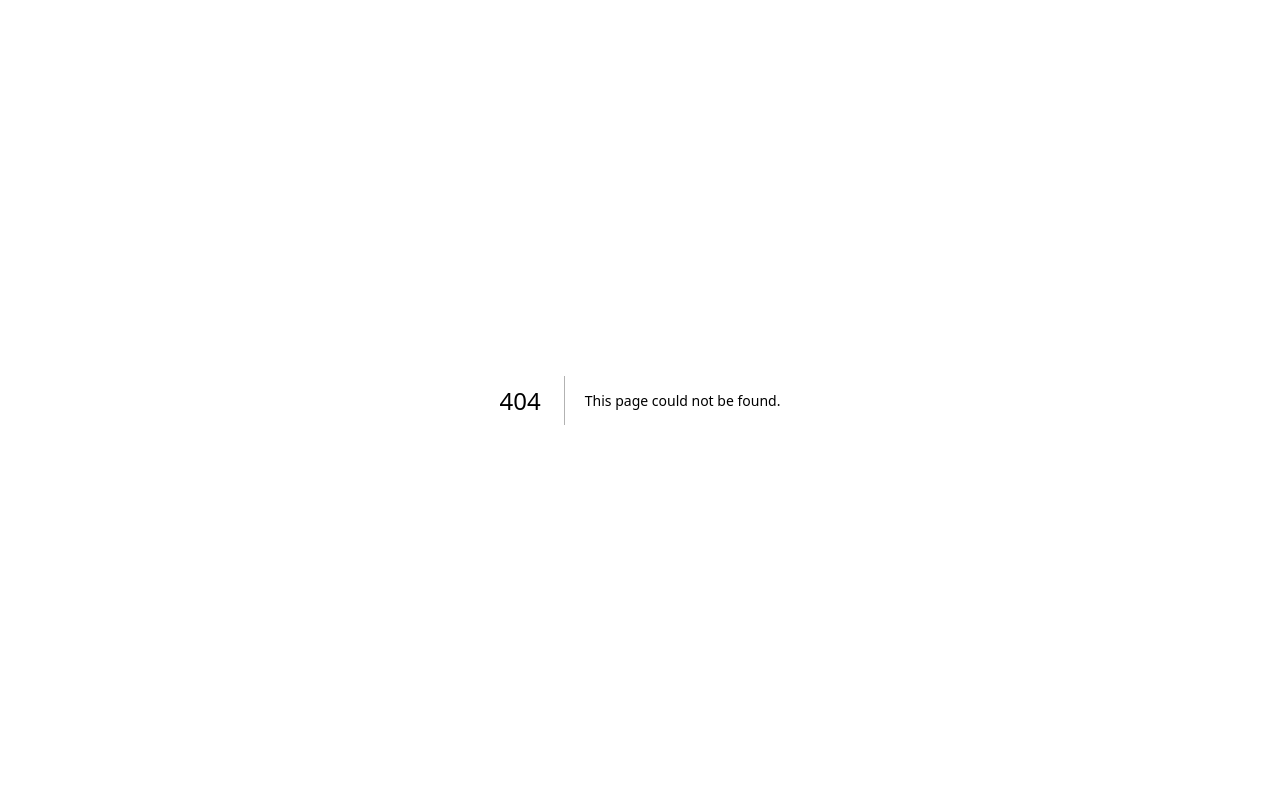
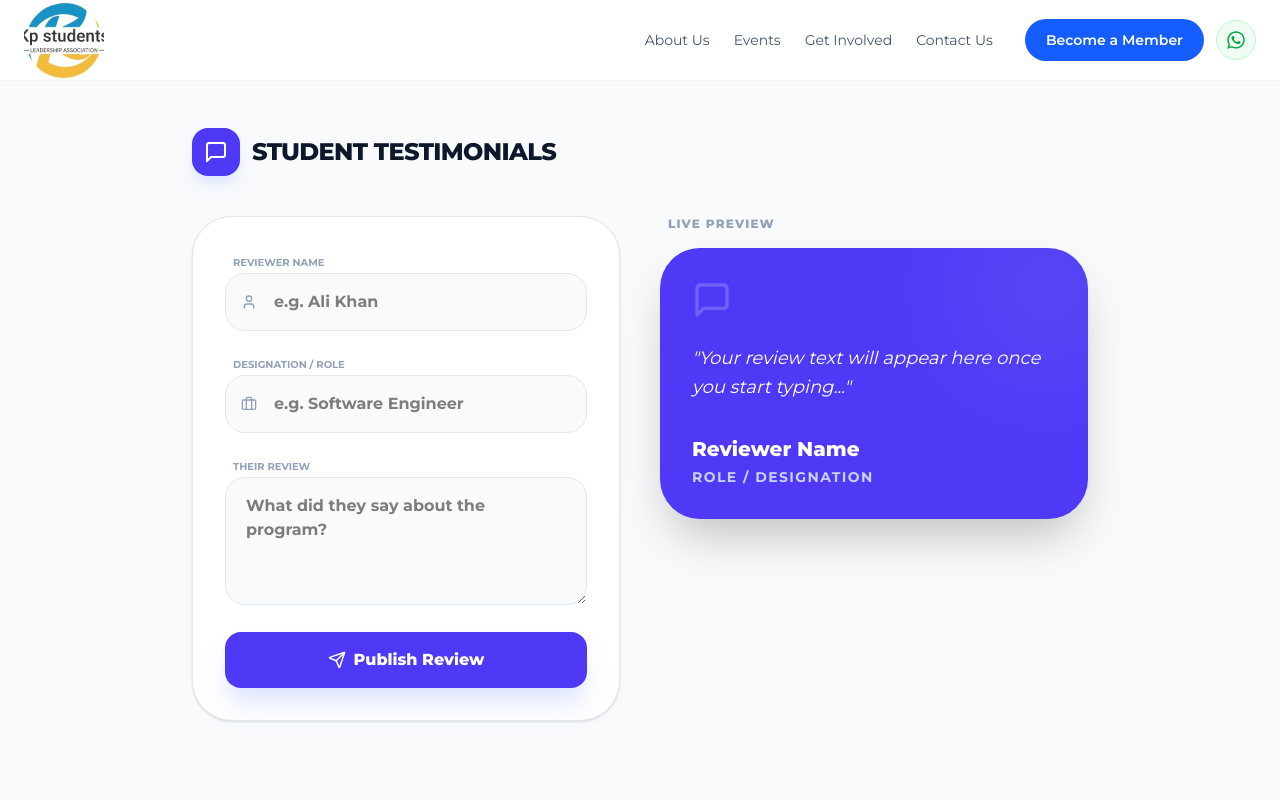
Before and after one commit to mussadiqkhan6886/kpsla, a Next.js app: page /add-review in a window 1280 px wide. Before the commit this address had no page. Shown: the top 800 px of the page. Built offline with nearby package versions, Linux system fonts and the light colour scheme.

Commit message:
stories done

```diff
--- /dev/null
+++ b/app/(main)/add-review/page.tsx
@@ -0,0 +1,111 @@
+"use client"
+import React, { useState } from 'react'
+import { LuUser, LuBriefcase, LuMessageSquare, LuSend, LuTrash2 } from 'react-icons/lu'
+import axios from 'axios'
+
+const AddReviewPage = () => {
+  const [loading, setLoading] = useState(false);
+  const [formData, setFormData] = useState({ name: '', role: '', text: '' });
+
+  const handleChange = (e: React.ChangeEvent<HTMLInputElement | HTMLTextAreaElement>) => {
+    setFormData({ ...formData, [e.target.name]: e.target.value });
+  };
+
+  const handleSubmit = async (e: React.FormEvent) => {
+    e.preventDefault();
+    setLoading(true);
+    try {
+      const res = await axios.post('/api/review', formData);
+      if (res.status === 201) {
+        alert("Review added successfully!");
+        setFormData({ name: '', role: '', text: '' });
+      }
+    } catch (err) {
+      alert("Failed to save review");
+    } finally {
+      setLoading(false);
+    }
+  };
+
+  return (
+    <div className="p-6 md:p-12 mt-20 bg-slate-50 min-h-screen">
+      <div className="max-w-4xl mx-auto">
+        <div className="flex items-center gap-3 mb-10">
+          <div className="p-3 bg-indigo-600 rounded-2xl text-white shadow-lg shadow-indigo-100">
+            <LuMessageSquare size={24} />
+          </div>
+          <h1 className="text-2xl font-black text-slate-900 uppercase tracking-tight">Student Testimonials</h1>
+        </div>
+
+        <div className="grid grid-cols-1 md:grid-cols-2 gap-10">
+          {/* FORM */}
+          <form onSubmit={handleSubmit} className="bg-white p-8 rounded-[2.5rem] shadow-sm border border-slate-200 space-y-5">
+            <div className="space-y-2">
+              <label className="text-[10px] font-bold text-slate-400 uppercase ml-2">Reviewer Name</label>
+              <div className="relative">
+                <LuUser className="absolute left-4 top-1/2 -translate-y-1/2 text-slate-400" />
+                <input name="name" value={formData.name} onChange={handleChange} required placeholder="e.g. Ali Khan" className="review-input" />
+              </div>
+            </div>
+
+            <div className="space-y-2">
+              <label className="text-[10px] font-bold text-slate-400 uppercase ml-2">Designation / Role</label>
+              <div className="relative">
+                <LuBriefcase className="absolute left-4 top-1/2 -translate-y-1/2 text-slate-400" />
+                <input name="role" value={formData.role} onChange={handleChange} required placeholder="e.g. Software Engineer" className="review-input" />
+              </div>
+            </div>
+
+            <div className="space-y-2">
+              <label className="text-[10px] font-bold text-slate-400 uppercase ml-2">Their Review</label>
+              <textarea name="text" value={formData.text} onChange={handleChange} required placeholder="What did they say about the program?" className="review-input h-32 pt-4" />
+            </div>
+
+            <button disabled={loading} type="submit" className="w-full bg-indigo-600 text-white font-black py-4 rounded-2xl hover:bg-slate-900 transition-all flex items-center justify-center gap-2 shadow-xl shadow-indigo-100 disabled:opacity-50">
+              {loading ? "Saving..." : <><LuSend size={18}/> Publish Review</>}
+            </button>
+          </form>
+
+          {/* PREVIEW CARD */}
+          <div className="space-y-4">
+            <h2 className="text-xs font-black text-slate-400 uppercase tracking-widest ml-2">Live Preview</h2>
+            <div className="bg-indigo-600 rounded-[2.5rem] p-8 text-white relative overflow-hidden shadow-2xl">
+              <div className="absolute -top-10 -right-10 w-40 h-40 bg-white/10 rounded-full blur-3xl"></div>
+              <LuMessageSquare className="text-white/20 mb-6" size={40} />
+              <p className="text-lg font-medium leading-relaxed mb-8 italic">
+                "{formData.text || "Your review text will appear here once you start typing..."}"
+              </p>
+              <div>
+                <h4 className="font-black text-xl">{formData.name || "Reviewer Name"}</h4>
+                <p className="text-indigo-200 text-sm font-bold uppercase tracking-widest mt-1">
+                  {formData.role || "Role / Designation"}
+                </p>
+              </div>
+            </div>
+          </div>
+        </div>
+      </div>
+
+      <style jsx>{`
+        .review-input {
+          width: 100%;
+          padding: 1rem 1rem 1rem 3rem;
+          border-radius: 1.25rem;
+          border: 1px solid #e2e8f0;
+          font-weight: 700;
+          outline: none;
+          background: #f8fafc;
+          transition: all 0.2s;
+        }
+        .review-input:focus {
+          border-color: #4f46e5;
+          background: white;
+          box-shadow: 0 0 0 4px rgba(79, 70, 229, 0.05);
+        }
+        textarea.review-input { padding-left: 1.25rem; }
+      `}</style>
+    </div>
+  )
+}
+
+export default AddReviewPage;
--- /dev/null
+++ b/app/api/review/route.ts
@@ -0,0 +1,44 @@
+import { connectDB } from "@/lib/config/database";
+import { ReviewsSchema } from "@/lib/models/ReviewSchema";
+import { NextRequest, NextResponse } from "next/server";
+
+export async function GET() {
+  try {
+    await connectDB();
+    const reviews = await ReviewsSchema.find({}).sort({ _id: -1 });
+    return NextResponse.json(reviews, { status: 200 });
+  } catch (error) {
+    return NextResponse.json({ error: "Failed to fetch reviews" }, { status: 500 });
+  }
+}
+
+export async function POST(req: NextRequest) {
+  try {
+    await connectDB();
+    const body = await req.json();
+    const { name, role, text } = body;
+
+    if (!name || !role || !text) {
+      return NextResponse.json({ error: "All fields are required" }, { status: 400 });
+    }
+
+    const newReview = await ReviewsSchema.create({ name, role, text });
+    return NextResponse.json(newReview, { status: 201 });
+  } catch (error) {
+    return NextResponse.json({ error: "Failed to create review" }, { status: 500 });
+  }
+}
+
+export async function DELETE(req: NextRequest) {
+  try {
+    await connectDB();
+    const { id } = await req.json();
+
+    if (!id) return NextResponse.json({ error: "ID is required" }, { status: 400 });
+
+    await ReviewsSchema.findByIdAndDelete(id);
+    return NextResponse.json({ message: "Review deleted" }, { status: 200 });
+  } catch (error) {
+    return NextResponse.json({ error: "Delete failed" }, { status: 500 });
+  }
+}
--- a/components/UserComp/SucessStoriesSwiper.tsx
+++ b/components/UserComp/SucessStoriesSwiper.tsx
@@ -9,30 +9,14 @@ import { FaQuoteLeft } from 'react-icons/fa'
 import 'swiper/css'
 import 'swiper/css/pagination'
 
-const stories = [
-  {
-    name: "Sarah Jenkins",
-    role: "Director at TechFlow",
-    text: "This program didn't just teach me management; it taught me how to inspire. My team's productivity has increased by 40% since I joined.",
-  },
-  {
-    name: "Marcus Chen",
-    role: "Senior Project Manager",
-    text: "The community here is the real game-changer. Being surrounded by high-performers pushed me to refine my leadership style.",
-  },
-  {
-    name: "Elena Rodriguez",
-    role: "VP of Operations",
-    text: "Finally, a development program that moves the needle. The insights are practical, bold, and immediately applicable.",
-  },
-  {
-    name: "Mussadiq khan",
-    role: "MP of Operations",
-    text: "Finally, a development program that moves the needle. The insights are practical, bold, and immediately applicable.",
-  }
-]
+interface StoriesType {
+  _id: string
+  name: string
+  text: string
+  role: string
+}
 
-const SuccessStoriesSwiper = () => {
+const SuccessStoriesSwiper = ({stories}: {stories: StoriesType[]}) => {
   return (
     <Swiper
       modules={[Pagination, Autoplay]}
@@ -46,8 +30,8 @@ const SuccessStoriesSwiper = () => {
       }}
       className="pb-16 !overflow-visible"
     >
-      {stories.map((story, index) => (
-        <SwiperSlide key={index}>
+      {stories.map((story: StoriesType) => (
+        <SwiperSlide key={story._id}>
           <div className="bg-white p-8 rounded-3xl border border-slate-100 shadow-sm h-full flex flex-col hover:shadow-xl transition-shadow duration-300">
             <FaQuoteLeft className="text-blue-100 text-4xl mb-6" />
 
--- a/components/adminComp/AdminHeader.tsx
+++ b/components/adminComp/AdminHeader.tsx
@@ -6,7 +6,8 @@ import { motion, AnimatePresence } from 'framer-motion'
 import {
   LuLayoutDashboard, LuCirclePlus, LuUsers,
   LuLogOut, LuMenu, LuX, LuChevronRight,
-  LuNewspaper
+  LuNewspaper,
+  LuStar
 } from 'react-icons/lu'
 import { FiHome } from 'react-icons/fi'
 
@@ -20,6 +21,7 @@ const AdminHeader = () => {
     { name: "Registered Students", link: "/admin-dashboard/registered", icon: <LuUsers size={20} /> },
     { name: "Team Member", link: "/admin-dashboard/team-member", icon: <LuUsers size={20} /> },
     { name: "News", link: "/admin-dashboard/add-news", icon: <LuNewspaper size={20} /> },
+    { name: "Reviews", link: "/admin-dashboard/add-review", icon: <LuStar size={20} /> },
   ];
 
   const toggleMenu = () => setIsOpen(!isOpen);
--- /dev/null
+++ b/lib/models/ReviewSchema.ts
@@ -0,0 +1,9 @@
+import mongoose from "mongoose";
+
+const reviewsSchema = new mongoose.Schema({
+  name: { type: String, required: true},
+  role: { type: String, required: true},
+  text: { type: String, required: true},
+});
+
+export const ReviewsSchema = mongoose.models.Reviews || mongoose.model("Reviews", reviewsSchema)
--- a/sections/SuccessStories.tsx
+++ b/sections/SuccessStories.tsx
@@ -1,7 +1,16 @@
 import SuccessStoriesSwiper from '@/components/UserComp/SucessStoriesSwiper'
+import { connectDB } from '@/lib/config/database'
+import { ReviewsSchema } from '@/lib/models/ReviewSchema'
 import React from 'react'
 
-const SuccessStories = () => {
+const SuccessStories = async () => {
+
+  await connectDB()
+
+  const res = await ReviewsSchema.find({}).sort({_id: -1}).lean()
+
+  const stories = JSON.parse(JSON.stringify(res))
+
   return (
     <section id='success-stories' className="py-24 bg-slate-50 overflow-hidden">
       <div className="container mx-auto px-6">
@@ -19,7 +28,7 @@ const SuccessStories = () => {
         </div>
 
         <div className="relative">
-          <SuccessStoriesSwiper />
+          <SuccessStoriesSwiper stories={stories} />
         </div>
       </div>
     </section>
```
Also changed, not shown: app/(admin)/admin-dashboard/reviews/page.tsx (added).
